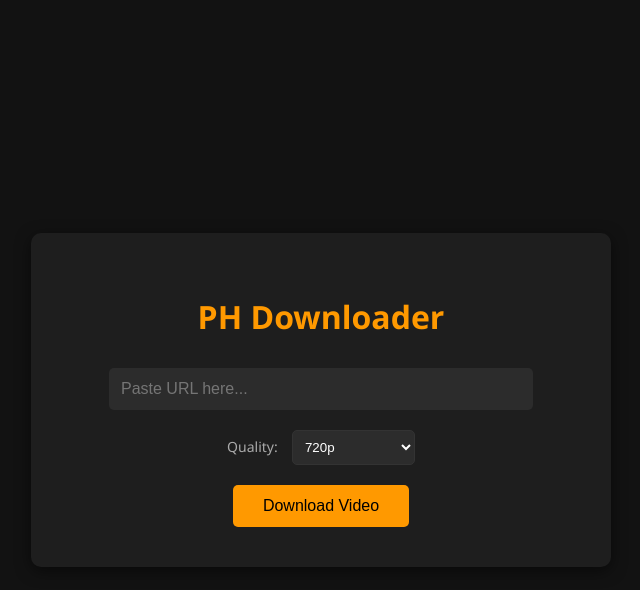
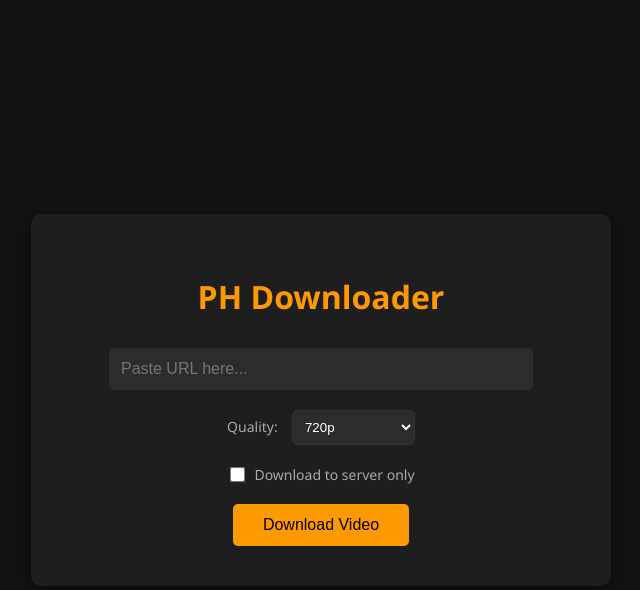
Before and after one commit to ku3nez/phdownloader, a Flask app: page / in a window 1280 px wide. Shown: the top 590 px of the page, without its empty margins (319-959 px from the left). Run offline with Flask 3, Linux system fonts and the light colour scheme.

Commit message:
UI automatically switches between Russian and English based on your browser settings

```diff
--- a/templates/index.html
+++ b/templates/index.html
@@ -135,6 +135,12 @@
                     <option value="360">360p</option>
                 </select>
             </div>
+            <div style="margin-bottom: 20px; display: flex; align-items: center; justify-content: center;">
+                <input type="checkbox" id="serverOnlyCheckbox"
+                    style="margin-right: 10px; transform: scale(1.2); cursor: pointer;">
+                <label id="serverOnlyLabel" for="serverOnlyCheckbox"
+                    style="font-size: 14px; color: #aaa; cursor: pointer;">Download to server only</label>
+            </div>
             <button id="downloadBtn" onclick="startDownload()">Download Video</button>
         </div>
 
@@ -154,6 +160,20 @@
     </div>
 
     <script>
+        // Localization logic
+        const lang = navigator.language || navigator.userLanguage;
+        const isRussian = lang.startsWith('ru');
+
+        document.addEventListener('DOMContentLoaded', () => {
+            const label = document.getElementById('serverOnlyLabel');
+            if (isRussian) {
+                label.textContent = 'Скачать только на сервер';
+                document.getElementById('urlInput').placeholder = 'Вставьте ссылку здесь...';
+                document.getElementById('downloadBtn').textContent = 'Скачать видео';
+                document.querySelector('label[for="qualitySelect"]').textContent = 'Качество:';
+            }
+        });
+
         async function startDownload() {
             const url = document.getElementById('urlInput').value;
             if (!url) {
@@ -180,10 +200,11 @@
 
             try {
                 const quality = document.getElementById('qualitySelect').value;
+                const serverOnly = document.getElementById('serverOnlyCheckbox').checked;
                 const response = await fetch('/start', {
                     method: 'POST',
                     headers: { 'Content-Type': 'application/json' },
-                    body: JSON.stringify({ url: url, quality: quality })
+                    body: JSON.stringify({ url: url, quality: quality, server_only: serverOnly })
                 });
 
                 if (!response.ok) throw new Error("Failed to start download");
@@ -232,8 +253,8 @@
                     } else if (data.status === 'completed') {
                         clearInterval(interval);
                         progressBar.style.width = '100%';
-                        message.textContent = 'Download complete! Saving file...';
-                        if (!isRedirecting) {
+                        message.textContent = data.server_only ? (isRussian ? 'Готово! Файл сохранен на сервере.' : 'Done! File saved on server.') : 'Download complete! Saving file...';
+                        if (!isRedirecting && !data.server_only) {
                             isRedirecting = true;
                             window.location.href = `/get_file/${taskId}`;
                         }
```
